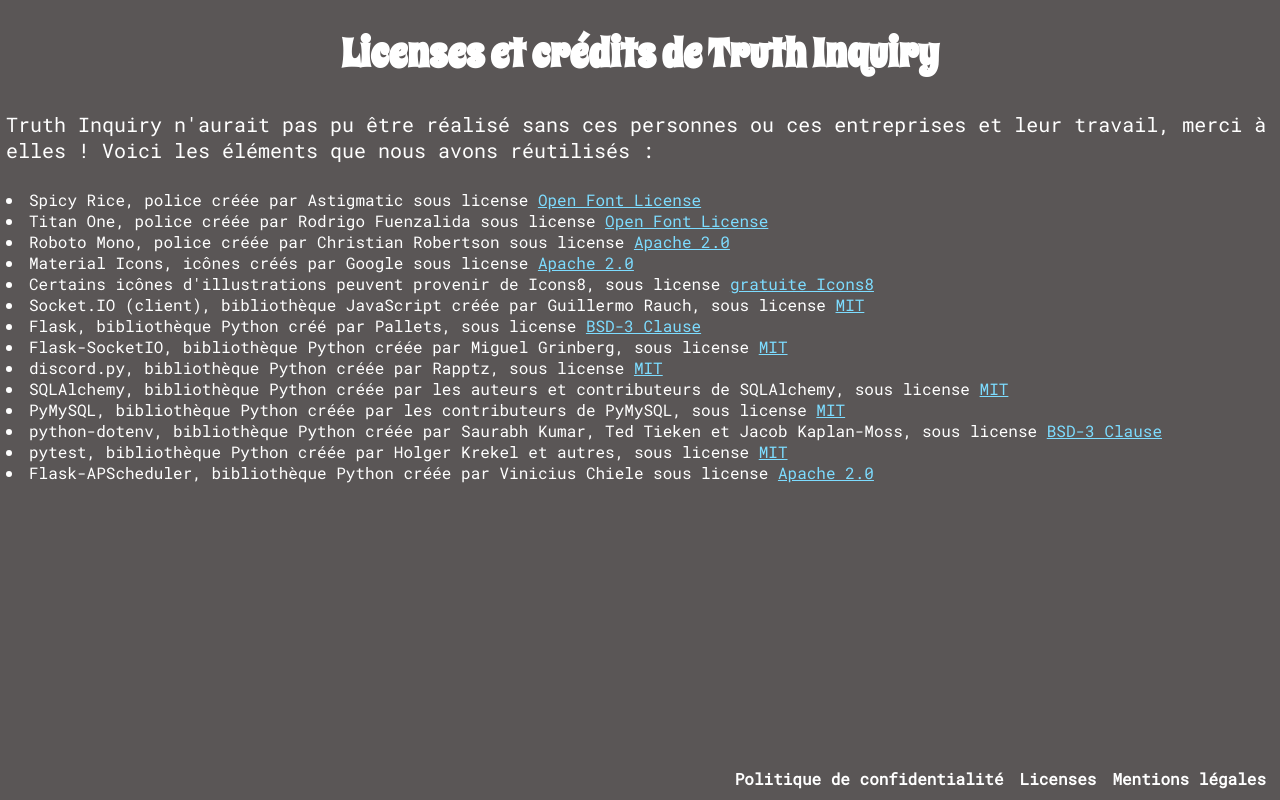
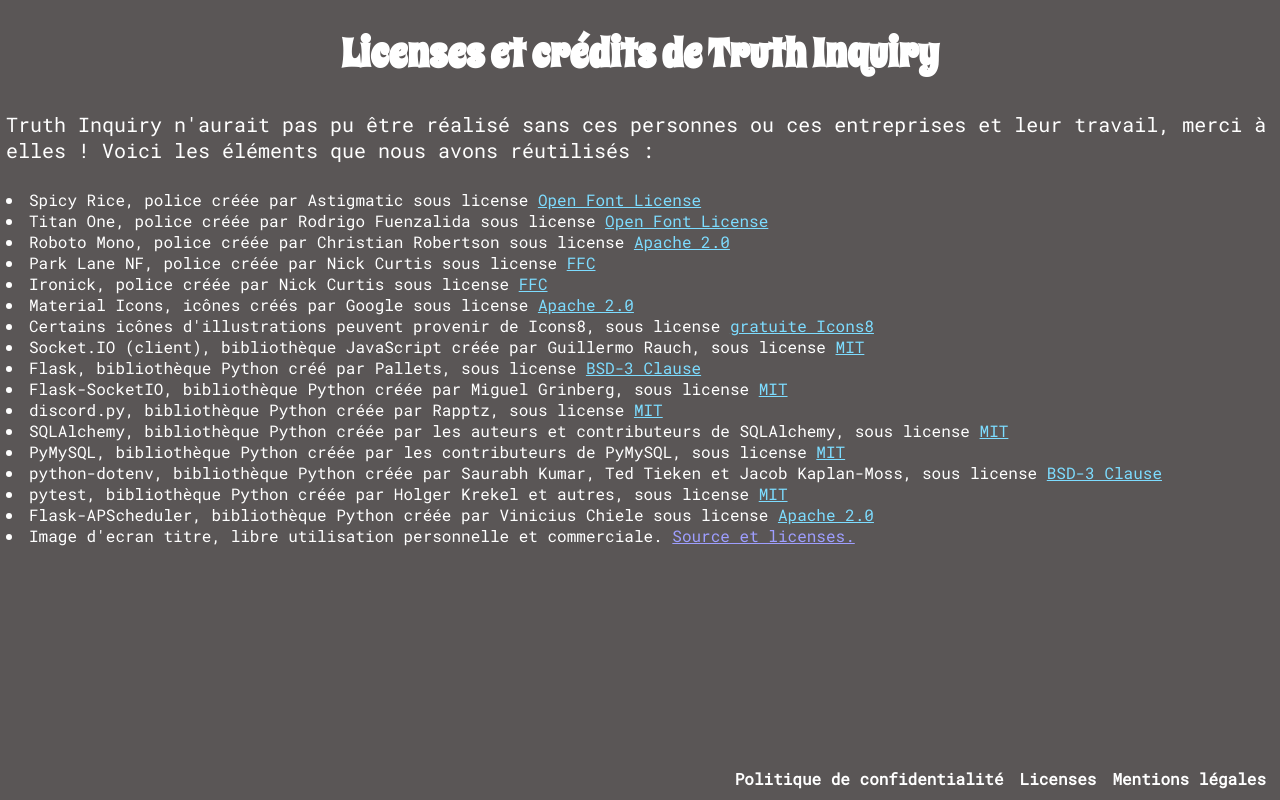
Before and after one commit to ThomasRubini/SAE-A2-TruthInquiry, a Flask app: page /licenses in a window 1280 px wide. Run offline with Flask 3, Linux system fonts and the light colour scheme; parts of the project's set-up code (start-up, migrations or seed data) failed here and were passed over.

Commit message:
added licences

```diff
--- a/truthinquiry/templates/licenses.html
+++ b/truthinquiry/templates/licenses.html
@@ -27,6 +27,12 @@
             </li>
             <li class="license_item">
                 Roboto Mono, police créée par Christian Robertson sous license <a href="https://www.apache.org/licenses/LICENSE-2.0.html" title="Voir la license Apache 2.0 dans un nouvel onglet" target="_blank" class="legal_link">Apache 2.0</a>
+            </li>
+            <li class="license_item">
+                Park Lane NF, police créée par Nick Curtis sous license <a href="https://www.1001fonts.com/licenses/ffc.html" title="Voir la license 1001Fonts Free For Commercial Use dans un nouvel onglet" target="_blank" class="legal_link">FFC</a>
+            </li>
+            <li class="license_item">
+                Ironick, police créée par Nick Curtis sous license <a href="https://www.1001fonts.com/licenses/ffc.html" title="Voir la license 1001Fonts Free For Commercial Use dans un nouvel onglet" target="_blank" class="legal_link">FFC</a>
             </li>
             <li class="license_item">
                 Material Icons, icônes créés par Google sous license <a href="https://www.apache.org/licenses/LICENSE-2.0.html" title="Voir la license Apache 2.0 dans un nouvel onglet" target="_blank" class="legal_link">Apache 2.0</a>
@@ -61,6 +67,9 @@
             <li class="license_item">
                 Flask-APScheduler, bibliothèque Python créée par Vinicius Chiele sous license <a href="https://www.apache.org/licenses/LICENSE-2.0.html" title="Voir la license Apache 2.0 dans un nouvel onglet" target="_blank" class="legal_link">Apache 2.0</a>
             </li>
+            <li class="license_item">
+                Image d'ecran titre, libre utilisation personnelle et commerciale. <a href="https://www.freepik.com/free-vector/gradient-art-deco-background_20216164.htm">Source et licenses.</a>
+            </li>
         </ul>
         <footer>
             <div class="footer_links">
```
